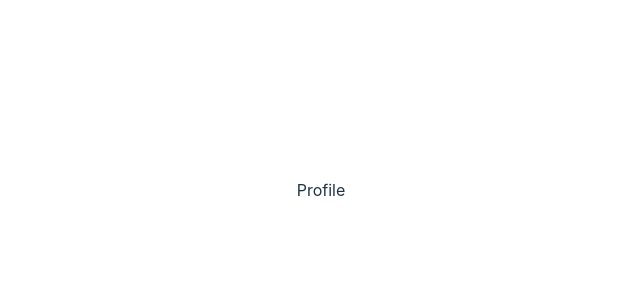
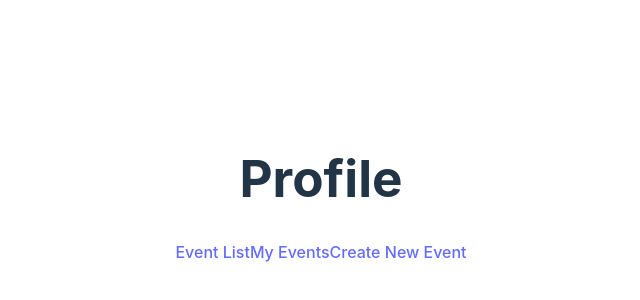
Before and after one commit to Francieli-S/project-3-frontend, a React (Vite) app: page /profile in a window 1280 px wide. Shown: the part 210-510 px from the top of the page, without its empty margins (319-959 px from the left). Built offline with nearby package versions, Linux system fonts and the light colour scheme.

Commit message:
profile links added

```diff
--- a/src/App.jsx
+++ b/src/App.jsx
@@ -4,6 +4,9 @@ import Home from "./pages/Home";
 import Signup from "./pages/Signup";
 import Login from "./pages/Login";
 import Profile from "./pages/Profile";
+import AllEvents from "./pages/AllEvents";
+import MyEvents from "./pages/MyEvents";
+import CreateEvent from "./pages/CreateEvent";
 
 function App() {
   return (
@@ -12,6 +15,9 @@ function App() {
       <Route path="/signup" element={<Signup />} />
       <Route path="/login" element={<Login />} />
       <Route path="/profile" element={<Profile />} />
+      <Route path="/event-list" element={<AllEvents />} />
+      <Route path="/my-events" element={<MyEvents />} />
+      <Route path="/create-events" element={<CreateEvent />} />
     </Routes>
   );
 }
--- a/src/pages/AllEvents.jsx
+++ b/src/pages/AllEvents.jsx
@@ -0,0 +1,11 @@
+import React from "react";
+
+function AllEvents() {
+  return (
+    <div>
+      <h1>All Events</h1>
+    </div>
+  );
+}
+
+export default AllEvents;
--- a/src/pages/CreateEvent.jsx
+++ b/src/pages/CreateEvent.jsx
@@ -0,0 +1,11 @@
+import React from "react";
+
+function CreateEvent() {
+  return (
+    <div>
+      <h1>Cerate Event</h1>
+    </div>
+  );
+}
+
+export default CreateEvent;
--- a/src/pages/MyEvents.jsx
+++ b/src/pages/MyEvents.jsx
@@ -0,0 +1,11 @@
+import React from "react";
+
+function MyEvents() {
+  return (
+    <div>
+      <h1>My Events</h1>
+    </div>
+  );
+}
+
+export default MyEvents;
--- a/src/pages/Profile.jsx
+++ b/src/pages/Profile.jsx
@@ -1,5 +1,12 @@
+import { Link } from "react-router-dom";
+
 export default function Profile() {
   return (
-    <div>Profile</div>
-  )
+    <div>
+      <h1>Profile</h1>
+      <Link to="/event-list">Event List</Link>
+      <Link to="/my-events">My Events</Link>
+      <Link to="/create-events">Create New Event</Link>
+    </div>
+  );
 }
```
